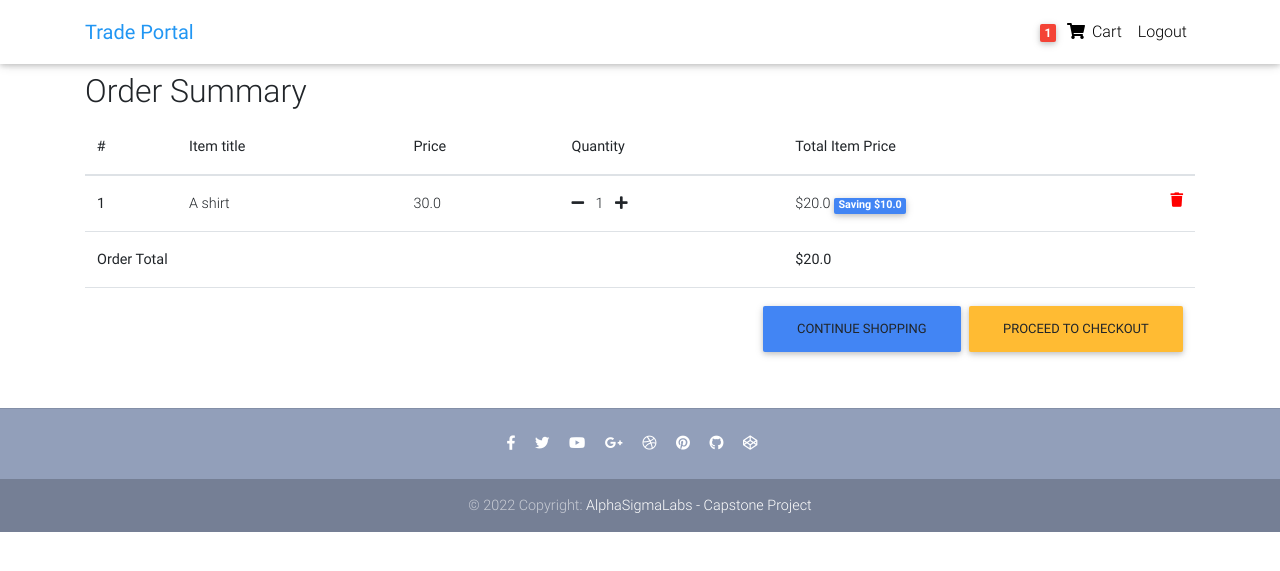
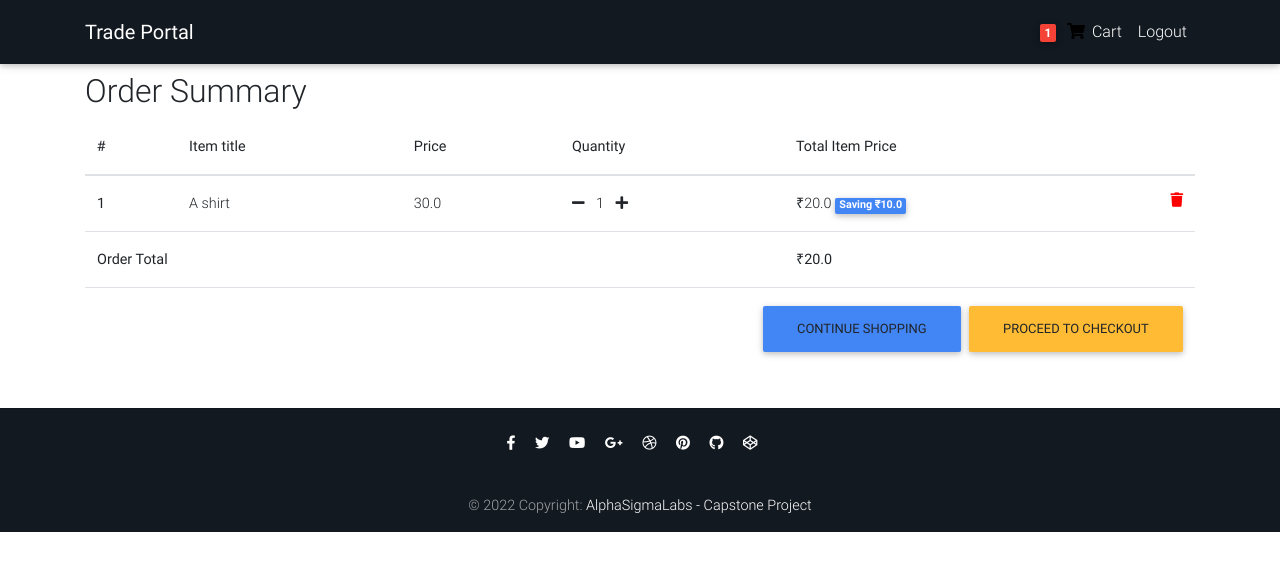
Before and after one commit to harsh-wadhwa/trading-platform, a Django app: page /order-summary/ in a window 1280 px wide. Shown: the top 571 px of the page. Run offline with Django 3.2, Linux system fonts and the light colour scheme; a user stored in the database is signed in; data comes from the database, SQL or seed files in the repository; some libraries are stand-ins or nearby versions.

Commit message:
adding new products and changed color scheme

```diff
--- a/templates/footer.html
+++ b/templates/footer.html
@@ -1,9 +1,9 @@
-<footer class="page-footer text-center font-small mt-4 wow fadeIn">
+<footer class="page-footer text-center font-small mt-4 wow fadeIn" style="background-color: rgb(19,25,33)">
 
-  <hr class="my-4">
+  <hr class=" my-4">
 
   <!-- Social icons -->
-  <div class="pb-4">
+  <div class="pb-4" style="background-color: rgb(19,25,33)">
     <a href="https://www.facebook.com/AlphaSigmaLabs" target="_blank">
       <i class="fab fa-facebook-f mr-3"></i>
     </a>
@@ -39,7 +39,7 @@
   <!-- Social icons -->
 
   <!--Copyright-->
-  <div class="footer-copyright py-3">
+  <div class="footer-copyright py-3" style="background-color: rgb(19,25,33)">
     © 2022 Copyright:
     <a href="https://github.com/AlphaSigmaLabs" target="_blank"> AlphaSigmaLabs - Capstone Project </a>
   </div>
--- a/templates/navbar.html
+++ b/templates/navbar.html
@@ -1,11 +1,11 @@
 {% load cart_template_tags %}
 
-<nav class="navbar fixed-top navbar-expand-lg navbar-light white scrolling-navbar">
+<nav class="navbar fixed-top navbar-expand-lg navbar-light scrolling-navbar" style="background-color: rgb(19,25,33)">
   <div class="container">
 
     <!-- Brand -->
     <a class="navbar-brand waves-effect" href="/">
-      <strong class="blue-text">Trade Portal</strong>
+      <strong class="white-text">Trade Portal</strong>
     </a>
 
     <!-- Collapse -->
@@ -37,23 +37,23 @@
           <a href="{% url 'core:order-summary' %}" class="nav-link waves-effect">
             <span class="badge red z-depth-1 mr-1"> {{ request.user|cart_item_count }} </span>
             <i class="fas fa-shopping-cart"></i>
-            <span class="clearfix d-none d-sm-inline-block"> Cart </span>
+            <span class="clearfix d-none d-sm-inline-block white-text"> Cart </span>
           </a>
         </li>
         <li class="nav-item">
           <a class="nav-link waves-effect" href="{% url 'account_logout' %}">
-            <span class="clearfix d-none d-sm-inline-block"> Logout </span>
+            <span class="clearfix d-none d-sm-inline-block white-text"> Logout </span>
           </a>
         </li>
         {% else %}
         <li class="nav-item">
-          <a class="nav-link waves-effect" href="{% url 'account_login' %}">
-            <span class="clearfix d-none d-sm-inline-block"> Login </span>
+          <a class="nav-link waves-effect white-text" href="{% url 'account_login' %}">
+            <span class="clearfix d-none d-sm-inline-block white-text"> Login </span>
           </a>
         </li>
         <li class="nav-item">
-          <a class="nav-link waves-effect" href="{% url 'account_signup' %}">
-            <span class="clearfix d-none d-sm-inline-block"> Signup </span>
+          <a class="nav-link waves-effect white-text" href="{% url 'account_signup' %}">
+            <span class="clearfix d-none d-sm-inline-block white-text"> Signup </span>
           </a>
         </li>
         {% endif %}
--- a/templates/order_snippet.html
+++ b/templates/order_snippet.html
@@ -10,7 +10,7 @@
                 <h6 class="my-0">{{ order_item.quantity }} x {{ order_item.item.title}}</h6>
                 <small class="text-muted">{{ order_item.item.description}}</small>
             </div>
-        <span class="text-muted">${{ order_item.get_final_price }}</span>
+            <span class="text-muted">₹{{ order_item.get_final_price }}</span>
         </li>
         {% endfor %}
         {% if order.coupon %}
@@ -19,12 +19,12 @@
                 <h6 class="my-0">Promo code</h6>
                 <small>{{ order.coupon.code }}</small>
             </div>
-        <span class="text-success">-${{ order.coupon.amount }}</span>
+            <span class="text-success">-₹{{ order.coupon.amount }}</span>
         </li>
         {% endif %}
         <li class="list-group-item d-flex justify-content-between">
             <span>Total (USD)</span>
-        <strong>${{ order.get_total }}</strong>
+            <strong>₹{{ order.get_total }}</strong>
         </li>
     </ul>
 
--- a/templates/order_summary.html
+++ b/templates/order_summary.html
@@ -23,16 +23,18 @@
                         <td>{{ order_item.item.title }}</td>
                         <td>{{ order_item.item.price }}</td>
                         <td>
-                <a href="{% url 'core:remove-single-item-from-cart' order_item.item.slug %}"><i class="fas fa-minus mr-2"></i></a>
+                            <a href="{% url 'core:remove-single-item-from-cart' order_item.item.slug %}"><i
+                                    class="fas fa-minus mr-2"></i></a>
                             {{ order_item.quantity }}
-                <a href="{% url 'core:add-to-cart' order_item.item.slug %}"><i class="fas fa-plus ml-2"></i></a>
+                            <a href="{% url 'core:add-to-cart' order_item.item.slug %}"><i
+                                    class="fas fa-plus ml-2"></i></a>
                         </td>
                         <td>
                             {% if order_item.item.discount_price %}
-                ${{ order_item.get_total_discount_item_price }}
-                <span class="badge badge-primary">Saving ${{ order_item.get_amount_saved }}</span>
+                            ₹{{ order_item.get_total_discount_item_price }}
+                            <span class="badge badge-primary">Saving ₹{{ order_item.get_amount_saved }}</span>
                             {% else %}
-                ${{ order_item.get_total_item_price }}
+                            ₹{{ order_item.get_total_item_price }}
                             {% endif %}
                             <a style='color: red;' href="{% url 'core:remove-from-cart' order_item.item.slug %}">
                                 <i class="fas fa-trash float-right"></i>
@@ -52,13 +54,13 @@
                     {% if object.coupon %}
                     <tr>
                         <td colspan="4"><b>Coupon</b></td>
-            <td><b>-${{ object.coupon.amount }}</b></td>
+                        <td><b>-₹{{ object.coupon.amount }}</b></td>
                     </tr>
                     {% endif %}
                     {% if object.get_total %}
                     <tr>
                         <td colspan="4"><b>Order Total</b></td>
-            <td><b>${{ object.get_total }}</b></td>
+                        <td><b>₹{{ object.get_total }}</b></td>
                     </tr>
                     <tr>
                         <td colspan="5">
--- a/templates/product.html
+++ b/templates/product.html
@@ -31,11 +31,11 @@
           <p class="lead">
             {% if object.discount_price %}
             <span class="mr-1">
-                <del>${{ object.price }}</del>
+              <del>₹{{ object.price }}</del>
             </span>
-              <span>${{ object.discount_price }}</span>
+            <span>₹{{ object.discount_price }}</span>
             {% else %}
-              <span>${{ object.price }}</span>
+            <span>₹{{ object.price }}</span>
             {% endif %}
           </p>
 
```
Also changed, not shown: templates/home.html (+6 -6 lines), templates/payment.html (+21 -11 lines), testimages/1.png (added), testimages/2.png (added), testimages/3.png (added), testimages/4.png (added), testimages/5.png (added), testimages/6.png (added), testimages/7.png (added). Lines whose indentation alone changed are shown as unchanged.
